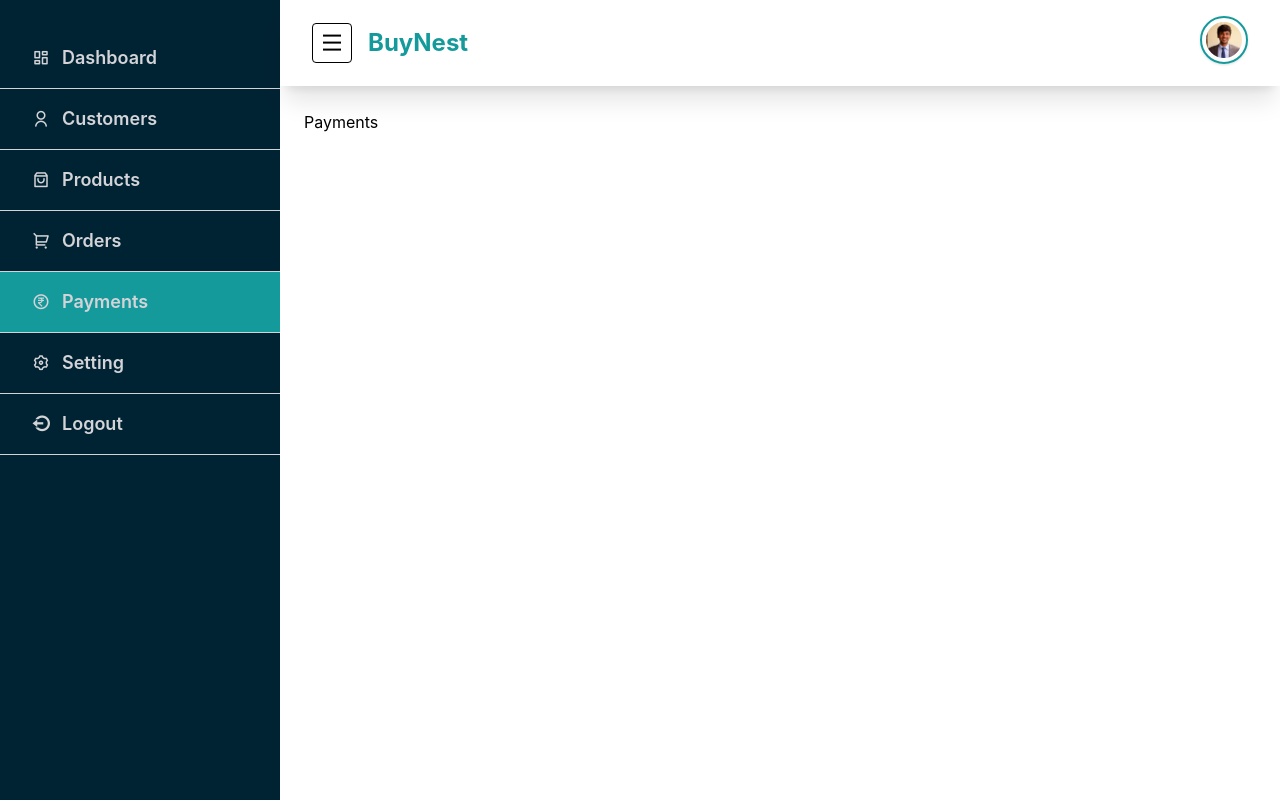
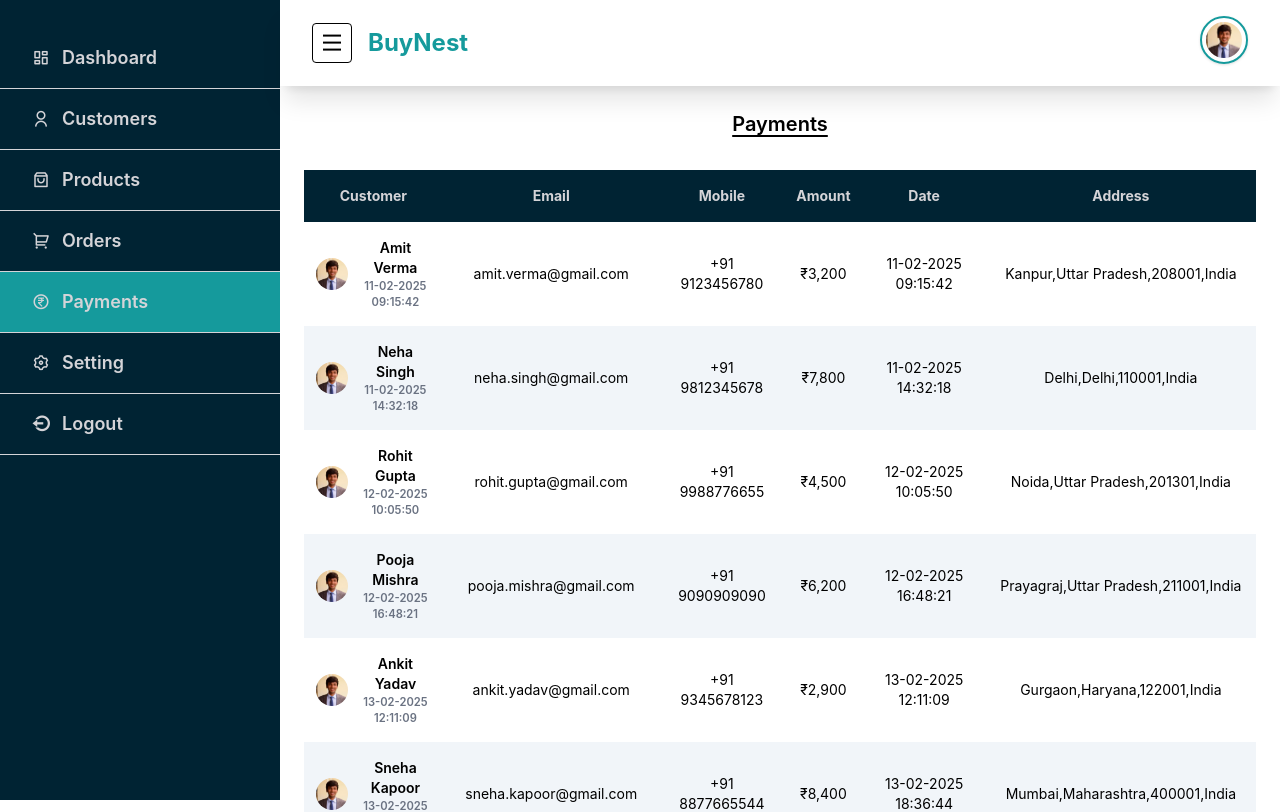
Before and after one commit to shivsinghcse/BuyNest, a React (Vite) app: page /admin/payments in a window 1280 px wide. Shown: the top 812 px of the page. Built offline with nearby package versions, Linux system fonts and the light colour scheme.

Commit message:
feat: design payments page

```diff
--- a/src/components/Admin/Payments.jsx
+++ b/src/components/Admin/Payments.jsx
@@ -1,10 +1,313 @@
 import AdminLayout from './Layout'
+import { useState } from 'react'
+const Payments = () => {
+const [payments, setPayments] = useState([
+  {
+  id: '#BN1002',
+  customerName: 'Amit Verma',
+  email: 'amit.verma@gmail.com',
+  mobile: '+91 9123456780',
+  amount: 3200,
+  date: '11-02-2025 09:15:42',
+  address: {
+    city: 'Kanpur',
+    state: 'Uttar Pradesh',
+    pincode: '208001',
+    country: 'India'
+  }
+},
+{
+  id: '#BN1003',
+  customerName: 'Neha Singh',
+  email: 'neha.singh@gmail.com',
+  mobile: '+91 9812345678',
+  amount: 7800,
+  date: '11-02-2025 14:32:18',
+  address: {
+    city: 'Delhi',
+    state: 'Delhi',
+    pincode: '110001',
+    country: 'India'
+  }
+},
+{
+  id: '#BN1004',
+  customerName: 'Rohit Gupta',
+  email: 'rohit.gupta@gmail.com',
+  mobile: '+91 9988776655',
+  amount: 4500,
+  date: '12-02-2025 10:05:50',
+  address: {
+    city: 'Noida',
+    state: 'Uttar Pradesh',
+    pincode: '201301',
+    country: 'India'
+  }
+},
+{
+  id: '#BN1005',
+  customerName: 'Pooja Mishra',
+  email: 'pooja.mishra@gmail.com',
+  mobile: '+91 9090909090',
+  amount: 6200,
+  date: '12-02-2025 16:48:21',
+  address: {
+    city: 'Prayagraj',
+    state: 'Uttar Pradesh',
+    pincode: '211001',
+    country: 'India'
+  }
+},
+{
+  id: '#BN1006',
+  customerName: 'Ankit Yadav',
+  email: 'ankit.yadav@gmail.com',
+  mobile: '+91 9345678123',
+  amount: 2900,
+  date: '13-02-2025 12:11:09',
+  address: {
+    city: 'Gurgaon',
+    state: 'Haryana',
+    pincode: '122001',
+    country: 'India'
+  }
+},
+{
+  id: '#BN1007',
+  customerName: 'Sneha Kapoor',
+  email: 'sneha.kapoor@gmail.com',
+  mobile: '+91 8877665544',
+  amount: 8400,
+  date: '13-02-2025 18:36:44',
+  address: {
+    city: 'Mumbai',
+    state: 'Maharashtra',
+    pincode: '400001',
+    country: 'India'
+  }
+},
+{
+  id: '#BN1008',
+  customerName: 'Vikas Chauhan',
+  email: 'vikas.chauhan@gmail.com',
+  mobile: '+91 9765432109',
+  amount: 5100,
+  date: '14-02-2025 09:59:33',
+  address: {
+    city: 'Jaipur',
+    state: 'Rajasthan',
+    pincode: '302001',
+    country: 'India'
+  }
+},
+{
+  id: '#BN1009',
+  customerName: 'Kavita Joshi',
+  email: 'kavita.joshi@gmail.com',
+  mobile: '+91 9654321098',
+  amount: 3600,
+  date: '14-02-2025 13:27:58',
+  address: {
+    city: 'Dehradun',
+    state: 'Uttarakhand',
+    pincode: '248001',
+    country: 'India'
+  }
+},
+{
+  id: '#BN1010',
+  customerName: 'Manish Pandey',
+  email: 'manish.pandey@gmail.com',
+  mobile: '+91 9543210987',
+  amount: 9200,
+  date: '15-02-2025 11:44:06',
+  address: {
+    city: 'Varanasi',
+    state: 'Uttar Pradesh',
+    pincode: '221001',
+    country: 'India'
+  }
+},
+{
+  id: '#BN1011',
+  customerName: 'Ritu Saxena',
+  email: 'ritu.saxena@gmail.com',
+  mobile: '+91 9432109876',
+  amount: 4100,
+  date: '15-02-2025 17:19:40',
+  address: {
+    city: 'Agra',
+    state: 'Uttar Pradesh',
+    pincode: '282001',
+    country: 'India'
+  }
+},
+{
+  id: '#BN1012',
+  customerName: 'Saurabh Jain',
+  email: 'saurabh.jain@gmail.com',
+  mobile: '+91 9321098765',
+  amount: 6700,
+  date: '16-02-2025 10:08:55',
+  address: {
+    city: 'Indore',
+    state: 'Madhya Pradesh',
+    pincode: '452001',
+    country: 'India'
+  }
+},
+{
+  id: '#BN1013',
+  customerName: 'Alok Tiwari',
+  email: 'alok.tiwari@gmail.com',
+  mobile: '+91 9210987654',
+  amount: 2800,
+  date: '16-02-2025 15:41:22',
+  address: {
+    city: 'Bhopal',
+    state: 'Madhya Pradesh',
+    pincode: '462001',
+    country: 'India'
+  }
+},
+{
+  id: '#BN1014',
+  customerName: 'Nisha Roy',
+  email: 'nisha.roy@gmail.com',
+  mobile: '+91 9109876543',
+  amount: 7500,
+  date: '17-02-2025 12:56:31',
+  address: {
+    city: 'Kolkata',
+    state: 'West Bengal',
+    pincode: '700001',
+    country: 'India'
+  }
+},
+{
+  id: '#BN1015',
+  customerName: 'Deepak Malhotra',
+  email: 'deepak.malhotra@gmail.com',
+  mobile: '+91 9098765432',
+  amount: 5300,
+  date: '17-02-2025 18:22:47',
+  address: {
+    city: 'Chandigarh',
+    state: 'Chandigarh',
+    pincode: '160001',
+    country: 'India'
+  }
+},
+{
+  id: '#BN1016',
+  customerName: 'Priya Nair',
+  email: 'priya.nair@gmail.com',
+  mobile: '+91 9987654321',
+  amount: 8900,
+  date: '18-02-2025 11:03:15',
+  address: {
+    city: 'Kochi',
+    state: 'Kerala',
+    pincode: '682001',
+    country: 'India'
+  }
+}
 
-const Payments = () => {
+]);
     return (
         <>
             <AdminLayout>
-                <h1>Payments</h1>
+                 <div className="w-full">
+                    <h1 className="text-xl font-semibold underline underline-offset-4 text-center capitalize">
+                        payments
+                    </h1>
+
+                    {/* DESKTOP TABLE */}
+                    <div className="hidden md:block my-8 w-full overflow-x-auto">
+                        <table className="min-w-225 w-full">
+                        <thead>
+                            <tr className="bg-(--secondary-color) text-zinc-300 text-sm">
+                                <th className="px-3 py-4">Customer</th>
+                                <th className="px-3">Email</th>
+                                <th className="px-3">Mobile</th>
+                                <th className="px-3">Amount</th>
+                                <th className="px-3">Date</th>
+                                <th className="px-3">Address</th>
+                            </tr>
+                        </thead>
+
+                        <tbody>
+                            {payments.map((payment, index) => (
+                            <tr
+                                key={payment.id}
+                                className="text-center text-sm"
+                                style={{
+                                background: index % 2 === 0 ? "#fff" : "#f1f5f9",
+                                }}
+                            >
+                                <td className="capitalize px-3 py-4">
+                                    <div className='flex gap-3 items-center justify-center'>
+                                        <img
+                                            src="/images/avatar.jpg"
+                                            alt="customers image"
+                                            className='w-8 h-8 rounded-full'
+                                        />
+                                        <div className='flex flex-col font-semibold'>
+                                            <span>{payment.customerName}</span>
+                                            <small className='text-gray-500'>{payment.date}</small>
+                                        </div>
+                                    </div>
+                                </td>
+                                <td className="px-3">{payment.email}</td>
+                                <td className="px-3">{payment.mobile}</td>
+                                <td className="px-3">₹{payment.amount.toLocaleString()}</td>
+                                <td className="px-3">{payment.date}</td>
+                                <td className="px-3">
+                                    {payment.address.city},
+                                    {payment.address.state},
+                                    {payment.address.pincode},
+                                    {payment.address.country}
+
+                                </td>
+                            </tr>
+                            ))}
+                        </tbody>
+                        </table>
+                    </div>
+
+                    {/* MOBILE CARDS */}
+                    <div className="md:hidden space-y-4 my-6">
+                        {payments.map((payment, index) => (
+                            <div
+                                key={payment.id}
+                                className="border rounded-xl p-4 shadow-sm space-y-2"
+                                style={{
+                                background: index % 2 === 0 ? "#fff" : "#f8fafc",
+                                }}
+                            >
+                                <div className="flex justify-between text-sm font-semibold">
+                                    <div className="text-md capitalize">{payment.customerName}</div>
+                                    <span className="block text-sm ">₹{payment.amount.toLocaleString()}</span>
+
+
+                                </div>
+
+                                <div>
+                                    <div className="text-sm text-gray-500">{payment.email}</div>
+                                    <div className="text-sm text-gray-500">{payment.mobile}</div>
+                                    <span className="block text-sm text-gray-500">{payment.date}</span>
+                                </div>
+                                <span className='text-sm'>
+                                        {payment.address.city},
+                                        {payment.address.state},
+                                        {payment.address.pincode},
+                                        {payment.address.country}
+                                </span>
+
+                            </div>
+                        ))}
+                    </div>
+                </div>
             </AdminLayout>
         </>
     )
```
Also changed, not shown: src/components/Admin/Customers.jsx (+21 -21 lines).
